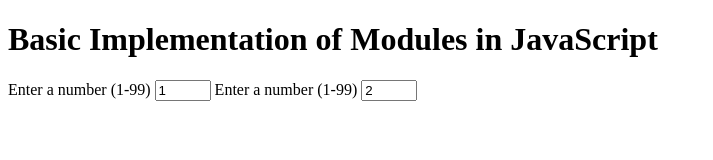
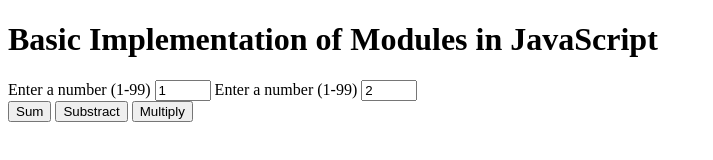
Before and after one commit to RazvanBugoi/Basic-implementation-of-modules, a plain HTML site: page src/index.html in a window 1280 px wide. Shown: the whole page, without its empty margins (0-713 px from the left). Drawn offline with Linux system fonts and the light colour scheme.

Commit message:
created style.css

```diff
--- a/src/index.html
+++ b/src/index.html
@@ -5,7 +5,7 @@
     <meta charset="UTF-8">
     <meta name="viewport" content="width=device-width, initial-scale=1.0">
     <title>Basic Implementation of Modules in JavaScript</title>
-    <script src="js/main.js"></script>
+    <link rel="stylesheet" href="css/style.css">
 </head>
 
 <body>
@@ -15,7 +15,11 @@
         <input id="number-1" type="number" name="number-1" min="1" max="99" value="1">
         <label for="number-2">Enter a number (1-99)</label>
         <input id="number-2" type="number" name="number-2" min="1" max="99" value="2">
-        <!-- <button id='sum'></button> -->
+        <div id='results'>
+            <button id='sum'>Sum</button>
+            <button id="substract">Substract</button>
+            <button id="multiply">Multiply</button>
+        </div>
     </div>
     <script src="js/main.js"></script>
 </body>
```
Also changed, not shown: src/css/style.css (added).
